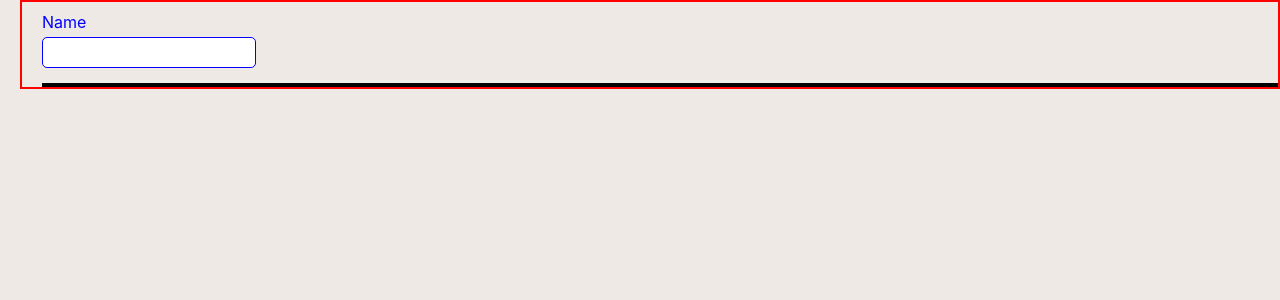
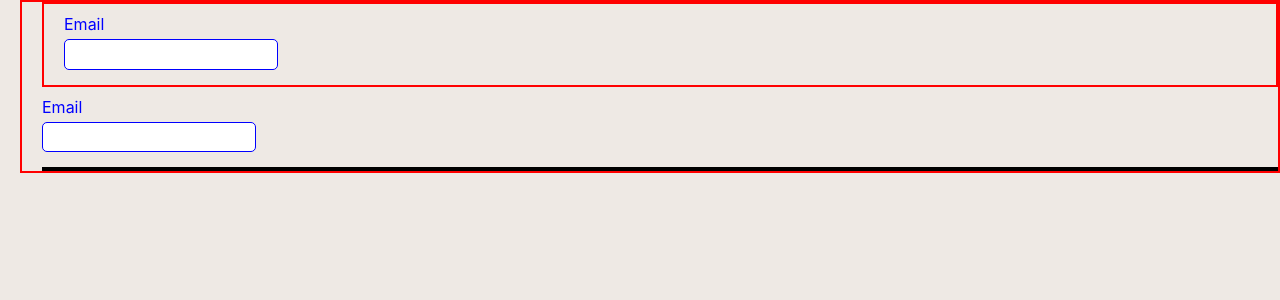
Before and after one commit to narensulegai/form-builder, a React (Create React App) app: page / in a window 1280 px wide. Shown: the top 300 px of the page. Built offline with nearby package versions, Linux system fonts and the light colour scheme.

Commit message:
Building component using Form

```diff
--- /dev/null
+++ b/src/components/widgets/Building/index.js
@@ -0,0 +1,35 @@
+import React from 'react';
+import PropTypes from 'prop-types';
+import Form from "../../Form";
+
+const content = {
+  name: 'main',
+  container: 'row',
+  items: [
+    {
+      widget: 'EmailInputBox',
+      options: {label: 'Email'},
+    },
+    {
+      widget: 'NonEmptyInputBox',
+      options: {label: 'Name'},
+      hideIf: (data) => {
+        return data.main[0] === null;
+      }
+    }
+  ]
+};
+
+Building.propTypes = {
+  onChange: PropTypes.func,
+  init: PropTypes.any
+};
+
+function Building(props) {
+  const data = props.init === null ? {main: [null, null]} : props.init;
+  return (
+    <Form content={content} init={data} onChange={props.onChange}/>
+  );
+}
+
+export default Building;
--- a/src/components/widgets/index.js
+++ b/src/components/widgets/index.js
@@ -1,6 +1,7 @@
 import React, {useState} from 'react';
 import InputBox from "./InputBox";
 import PropTypes from 'prop-types'
+import Building from "./Building";
 
 const ConditionalRender = function ({widget, item, level, context}) {
   const hideIf = item.hideIf ? item.hideIf : () => false;
@@ -49,6 +50,9 @@ const widgets = {
   },
   NonEmptyInputBox: (value, onValueChange) => {
     return <InputBox text={value} pattern={'nonEmpty'} onChange={onValueChange}/>;
+  },
+  Building:(value, onValueChange) => {
+    return <Building init={value} onChange={onValueChange}/>
   }
 };
 
--- a/src/settings.js
+++ b/src/settings.js
@@ -5,8 +5,12 @@ export const content = {
   container: 'row',
   items: [
     {
-      widget: 'NonEmptyInputBox',
-      options: {label: 'Name'},
+      widget: 'Building',
+      options: {}
+    },
+    {
+      widget: 'EmailInputBox',
+      options: {label: 'Email'},
     },
     {
       content: {
```
